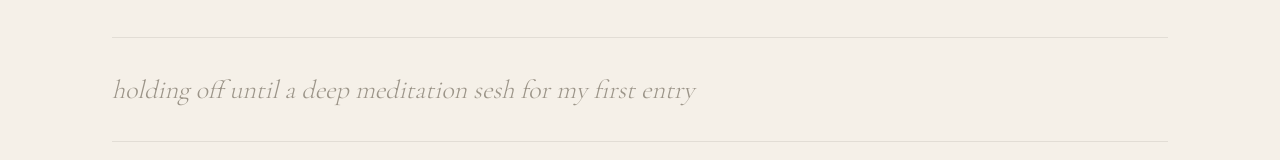
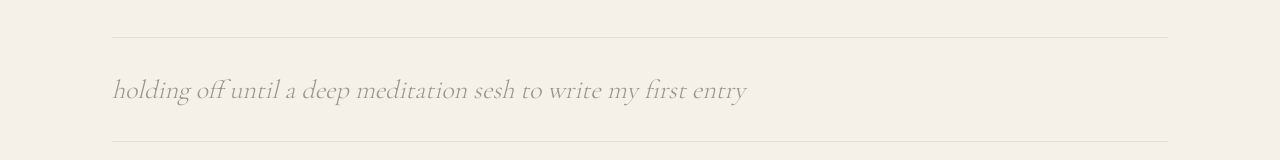
Before and after one commit to welcomeneil/neil-bisht, a Next.js app: page /musings in a window 1280 px wide. Shown: the part 273-433 px from the top of the page. Built offline with nearby package versions, Linux system fonts and the light colour scheme.

Commit message:
updated musings section

```diff
--- a/app/musings/page.tsx
+++ b/app/musings/page.tsx
@@ -29,7 +29,7 @@ export default function Musings() {
           {MUSINGS.length === 0 ? (
             <div className="py-8 border-b border-warm-border">
               <p className="font-display text-[22px] md:text-[26px] font-light italic text-muted">
-                holding off until a deep meditation sesh for my first entry
+                holding off until a deep meditation sesh to write my first entry
               </p>
             </div>
           ) : (
```
